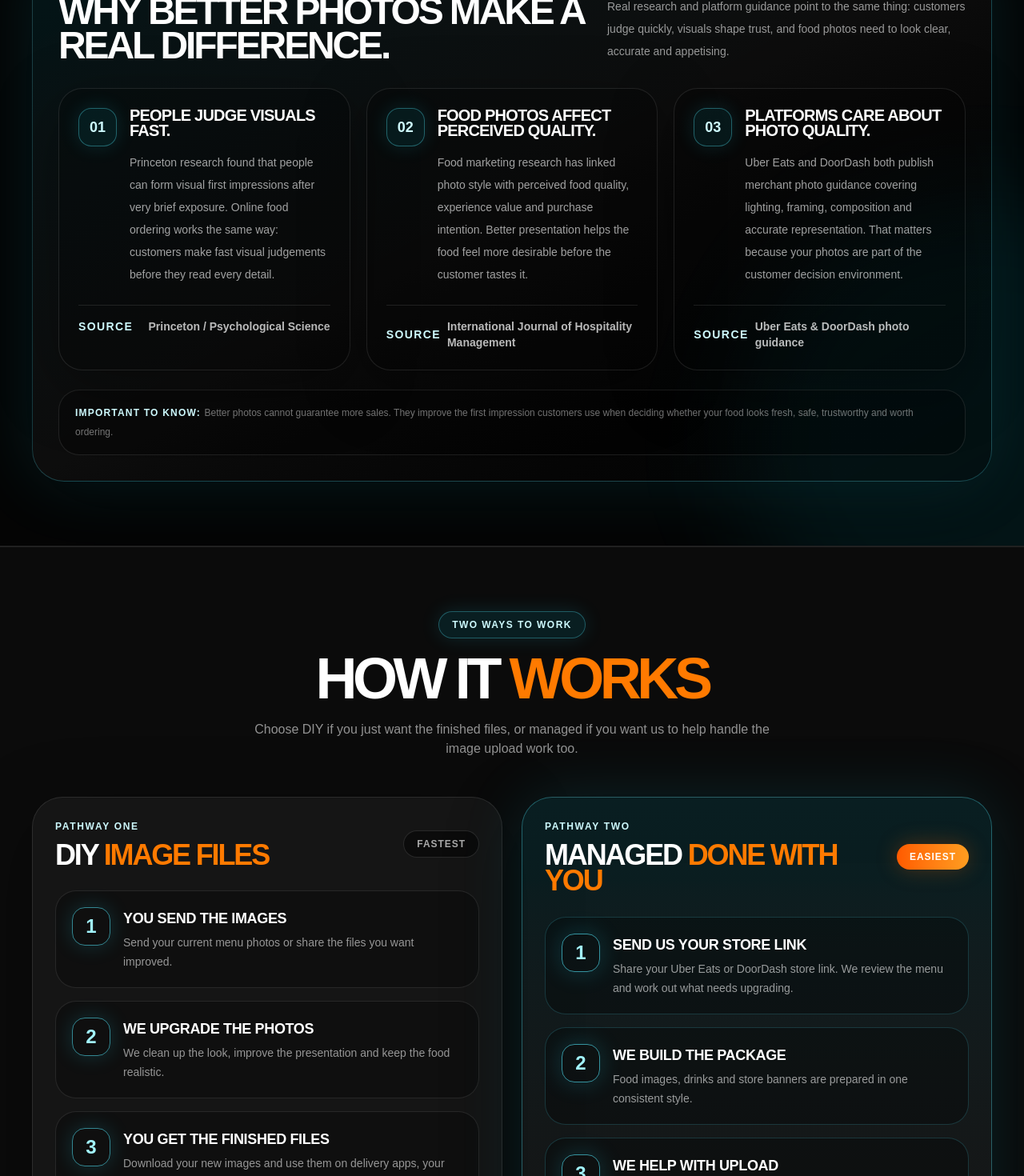
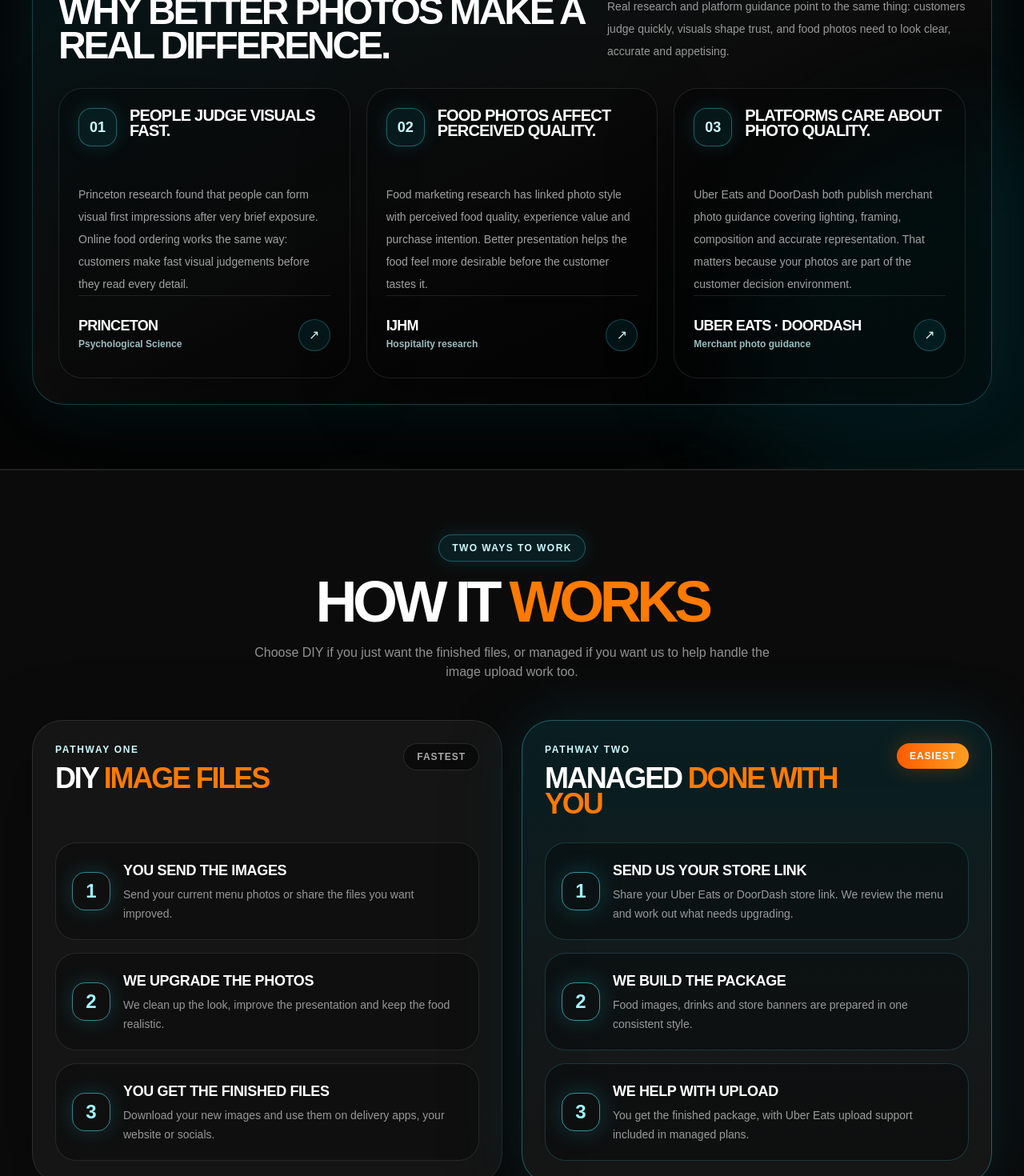
Before and after one commit to paulrodgerson40-blip/dpo-frontend, a Next.js app: page / in a window 1280 px wide. Shown: the part 5440-6910 px from the top of the page at 80% size. Built offline with nearby package versions, Linux system fonts and the light colour scheme.

Commit message:
Update page.tsx

```diff
--- a/app/page.tsx
+++ b/app/page.tsx
@@ -216,40 +216,48 @@ function EvidenceCard({
   title,
   text,
   source,
+  sourceSub,
   href,
 }: {
   number: string;
   title: string;
   text: string;
   source: string;
+  sourceSub: string;
   href: string;
 }) {
   return (
-    <div className="rounded-[30px] border border-white/10 bg-black/28 p-6 shadow-[0_22px_80px_rgba(0,0,0,0.34)] transition duration-300 hover:border-cyan-300/35 hover:bg-white/[0.055]">
-      <div className="flex items-start gap-4">
-        <div className="flex h-12 w-12 shrink-0 items-center justify-center rounded-2xl border border-cyan-300/35 bg-cyan-400/8 text-lg font-black text-cyan-100 shadow-[0_0_24px_rgba(34,211,238,0.14)]">
-          {number}
-        </div>
-        <div>
-          <h3 className="text-xl font-black uppercase leading-[0.95] tracking-[-0.04em] text-white">
-            {title}
-          </h3>
-          <p className="mt-4 text-sm leading-7 text-white/62">{text}</p>
-        </div>
-      </div>
-      <div className="mt-6 h-px bg-white/10" />
-      <div className="mt-4 flex flex-col gap-2 text-sm sm:flex-row sm:items-center sm:justify-between">
-        <span className="font-black uppercase tracking-[0.10em] text-cyan-100">Source</span>
     <a
       href={href}
       target="_blank"
       rel="noreferrer"
-          className="font-bold text-white/72 underline-offset-4 transition hover:text-[#ff7a00] hover:underline"
+      className="group flex h-full min-h-[330px] flex-col rounded-[30px] border border-white/10 bg-black/28 p-6 shadow-[0_22px_80px_rgba(0,0,0,0.34)] transition duration-300 hover:border-cyan-300/35 hover:bg-white/[0.055]"
     >
+      <div className="flex min-h-[74px] items-start gap-4">
+        <div className="flex h-12 w-12 shrink-0 items-center justify-center rounded-2xl border border-cyan-300/35 bg-cyan-400/8 text-lg font-black text-cyan-100 shadow-[0_0_24px_rgba(34,211,238,0.14)]">
+          {number}
+        </div>
+        <h3 className="text-xl font-black uppercase leading-[0.95] tracking-[-0.04em] text-white">
+          {title}
+        </h3>
+      </div>
+
+      <p className="mt-5 min-h-[126px] text-sm leading-7 text-white/62">{text}</p>
+
+      <div className="mt-auto h-px bg-white/10" />
+
+      <div className="mt-5 flex min-h-[58px] items-center justify-between gap-4">
+        <div>
+          <div className="text-lg font-black uppercase leading-none tracking-[-0.04em] text-white transition group-hover:text-[#ff7a00]">
             {source}
-        </a>
+          </div>
+          <div className="mt-1 text-xs font-bold leading-5 text-cyan-100/75">{sourceSub}</div>
+        </div>
+        <div className="flex h-10 w-10 shrink-0 items-center justify-center rounded-full border border-cyan-300/25 bg-cyan-400/8 text-cyan-100 transition group-hover:border-orange-400/60 group-hover:text-[#ff7a00]">
+          ↗
         </div>
       </div>
+    </a>
   );
 }
 
@@ -640,28 +648,26 @@ export default function Page() {
                 number="01"
                 title="People judge visuals fast."
                 text="Princeton research found that people can form visual first impressions after very brief exposure. Online food ordering works the same way: customers make fast visual judgements before they read every detail."
-                source="Princeton / Psychological Science"
+                source="Princeton"
+                sourceSub="Psychological Science"
                 href="https://pubmed.ncbi.nlm.nih.gov/16866745/"
               />
               <EvidenceCard
                 number="02"
                 title="Food photos affect perceived quality."
                 text="Food marketing research has linked photo style with perceived food quality, experience value and purchase intention. Better presentation helps the food feel more desirable before the customer tastes it."
-                source="International Journal of Hospitality Management"
+                source="IJHM"
+                sourceSub="Hospitality research"
                 href="https://www.sciencedirect.com/science/article/abs/pii/S027843192200041X"
               />
               <EvidenceCard
                 number="03"
                 title="Platforms care about photo quality."
                 text="Uber Eats and DoorDash both publish merchant photo guidance covering lighting, framing, composition and accurate representation. That matters because your photos are part of the customer decision environment."
-                source="Uber Eats & DoorDash photo guidance"
+                source="Uber Eats · DoorDash"
+                sourceSub="Merchant photo guidance"
                 href="https://merchants.ubereats.com/nz/en/restaurant-submitted-photos/"
               />
-            </div>
-
-            <div className="mt-6 rounded-[26px] border border-white/10 bg-black/24 px-5 py-4 text-xs leading-6 text-white/44">
-              <span className="font-black uppercase tracking-[0.10em] text-cyan-100">Important to know: </span>
-              Better photos cannot guarantee more sales. They improve the first impression customers use when deciding whether your food looks fresh, safe, trustworthy and worth ordering.
             </div>
           </div>
         </div>
@@ -680,8 +686,8 @@ export default function Page() {
           </div>
 
           <div className="mt-12 grid gap-6 lg:grid-cols-2">
-            <div className="rounded-[38px] border border-white/10 bg-white/[0.045] p-7 shadow-[0_28px_95px_rgba(0,0,0,0.38)]">
-              <div className="flex items-center justify-between gap-4">
+            <div className="flex h-full flex-col rounded-[38px] border border-white/10 bg-white/[0.045] p-7 shadow-[0_28px_95px_rgba(0,0,0,0.38)]">
+              <div className="flex min-h-[96px] items-start justify-between gap-4">
                 <div>
                   <div className="text-xs font-black uppercase tracking-[0.14em] text-cyan-100">Pathway one</div>
                   <h3 className="mt-3 text-4xl font-black uppercase leading-[0.9] tracking-[-0.06em] text-white">
@@ -691,13 +697,13 @@ export default function Page() {
                 <div className="rounded-full border border-white/12 bg-black/45 px-4 py-2 text-xs font-black uppercase tracking-[0.08em] text-white/65">Fastest</div>
               </div>
 
-              <div className="mt-7 grid gap-4">
+              <div className="mt-7 grid flex-1 gap-4">
                 {[
                   ["1", "You send the images", "Send your current menu photos or share the files you want improved."],
                   ["2", "We upgrade the photos", "We clean up the look, improve the presentation and keep the food realistic."],
                   ["3", "You get the finished files", "Download your new images and use them on delivery apps, your website or socials."],
                 ].map(([num, title, text]) => (
-                  <div key={num} className="flex gap-4 rounded-[26px] border border-white/10 bg-black/28 p-5">
+                  <div key={num} className="flex min-h-[118px] items-center gap-4 rounded-[26px] border border-white/10 bg-black/28 p-5">
                     <div className="flex h-12 w-12 shrink-0 items-center justify-center rounded-2xl border border-cyan-300/55 text-2xl font-black text-cyan-200 shadow-[0_0_26px_rgba(34,211,238,0.18)]">{num}</div>
                     <div>
                       <h4 className="text-lg font-black uppercase tracking-[-0.02em] text-white">{title}</h4>
@@ -708,8 +714,8 @@ export default function Page() {
               </div>
             </div>
 
-            <div className="rounded-[38px] border border-cyan-300/34 bg-gradient-to-b from-cyan-400/[0.10] to-white/[0.045] p-7 shadow-[0_0_80px_rgba(34,211,238,0.13),0_28px_95px_rgba(0,0,0,0.38)]">
-              <div className="flex items-center justify-between gap-4">
+            <div className="flex h-full flex-col rounded-[38px] border border-cyan-300/34 bg-gradient-to-b from-cyan-400/[0.10] to-white/[0.045] p-7 shadow-[0_0_80px_rgba(34,211,238,0.13),0_28px_95px_rgba(0,0,0,0.38)]">
+              <div className="flex min-h-[96px] items-start justify-between gap-4">
                 <div>
                   <div className="text-xs font-black uppercase tracking-[0.14em] text-cyan-100">Pathway two</div>
                   <h3 className="mt-3 text-4xl font-black uppercase leading-[0.9] tracking-[-0.06em] text-white">
@@ -719,13 +725,13 @@ export default function Page() {
                 <div className="rounded-full bg-gradient-to-r from-[#ff5a00] to-[#ff9d20] px-4 py-2 text-xs font-black uppercase tracking-[0.08em] shadow-[0_0_18px_rgba(34,211,238,0.18)] text-white shadow-[0_0_28px_rgba(255,107,0,0.26)]">Easiest</div>
               </div>
 
-              <div className="mt-7 grid gap-4">
+              <div className="mt-7 grid flex-1 gap-4">
                 {[
                   ["1", "Send us your store link", "Share your Uber Eats or DoorDash store link. We review the menu and work out what needs upgrading."],
                   ["2", "We build the package", "Food images, drinks and store banners are prepared in one consistent style."],
                   ["3", "We help with upload", "You get the finished package, with Uber Eats upload support included in managed plans."],
                 ].map(([num, title, text]) => (
-                  <div key={num} className="flex gap-4 rounded-[26px] border border-cyan-300/18 bg-black/30 p-5">
+                  <div key={num} className="flex min-h-[118px] items-center gap-4 rounded-[26px] border border-cyan-300/18 bg-black/30 p-5">
                     <div className="flex h-12 w-12 shrink-0 items-center justify-center rounded-2xl border border-cyan-300/60 text-2xl font-black text-cyan-200 shadow-[0_0_30px_rgba(34,211,238,0.20)]">{num}</div>
                     <div>
                       <h4 className="text-lg font-black uppercase tracking-[-0.02em] text-white">{title}</h4>
@@ -792,28 +798,32 @@ export default function Page() {
             {pricing.map((plan) => (
               <div
                 key={plan.name}
-                className={`relative rounded-[34px] p-6 ${
+                className={`relative flex h-full flex-col rounded-[34px] p-6 ${
                   plan.highlight
                     ? "scale-[1.02] border border-cyan-300/55 bg-gradient-to-b from-cyan-400/[0.11] to-white/[0.045] shadow-[0_0_76px_rgba(34,211,238,0.20),0_0_32px_rgba(255,107,0,0.08)]"
                     : "border border-white/10 bg-white/[0.045]"
                 }`}
               >
+                <div className="mb-4 flex h-7 items-start">
                   {plan.badge && (
-                  <div className="mb-4 w-fit rounded-full bg-gradient-to-r from-[#ff6b00] to-[#ff9a1f] px-3 py-1 text-xs font-black uppercase tracking-[0.08em] text-white shadow-[0_0_18px_rgba(34,211,238,0.14)]">
+                    <div className="w-fit rounded-full bg-gradient-to-r from-[#ff6b00] to-[#ff9a1f] px-3 py-1 text-xs font-black uppercase tracking-[0.08em] text-white shadow-[0_0_18px_rgba(34,211,238,0.14)]">
                       {plan.badge}
                     </div>
                   )}
-                <h3 className="text-2xl font-black tracking-[-0.03em] text-white">{plan.name}</h3>
-                <p className="mt-4 min-h-[44px] text-sm leading-6 text-white/55">
+                </div>
+                <h3 className="min-h-[34px] text-2xl font-black tracking-[-0.03em] text-white">{plan.name}</h3>
+                <p className="mt-4 min-h-[78px] text-sm leading-6 text-white/55">
                   For restaurants that want their menu to look cleaner, more professional and more worth ordering.
                 </p>
-                <div className="mt-6 text-5xl font-black tracking-[-0.05em]">
+                <div className="mt-5 min-h-[78px]">
+                  <div className="text-5xl font-black tracking-[-0.05em]">
                     {plan.price} <span className="text-base text-white/45">+ GST</span>
                   </div>
                   <div className="mt-2 text-sm font-bold text-white/50">{plan.detail}</div>
+                </div>
                 <a
                   href="#sample"
-                  className={`mt-6 inline-flex w-full justify-center rounded-full px-5 py-4 text-sm font-black uppercase tracking-[0.04em] transition ${
+                  className={`mt-5 flex min-h-[64px] w-full items-center justify-center rounded-full px-5 py-4 text-center text-sm font-black uppercase tracking-[0.04em] transition ${
                     plan.highlight
                       ? "bg-gradient-to-r from-[#ff6b00] to-[#ff9a1f] text-white shadow-[0_0_35px_rgba(255,107,0,0.35)]"
                       : "border border-white/12 bg-white/[0.06] text-white hover:border-cyan-300/60"
@@ -822,7 +832,7 @@ export default function Page() {
                   {plan.button} →
                 </a>
                 <div className="my-6 h-px bg-white/10" />
-                <ul className="space-y-3">
+                <ul className="mt-auto space-y-3">
                   {plan.features.map((f) => (
                     <Check key={f}>{f}</Check>
                   ))}
@@ -837,7 +847,7 @@ export default function Page() {
               ["Managed includes more", "Store banners, drinks, Uber upload support and priority turnaround are included."],
               ["Large menus", "Contact us for bulk or custom pricing."],
             ].map(([title, text]) => (
-              <div key={title} className="rounded-[28px] border border-white/10 bg-white/[0.045] p-6">
+              <div key={title} className="h-full rounded-[28px] border border-white/10 bg-white/[0.045] p-6">
                 <h3 className="text-lg font-black uppercase tracking-[-0.02em]">{title}</h3>
                 <p className="mt-2 text-sm leading-6 text-white/55">{text}</p>
               </div>
```
Lines whose indentation alone changed are shown as unchanged.
